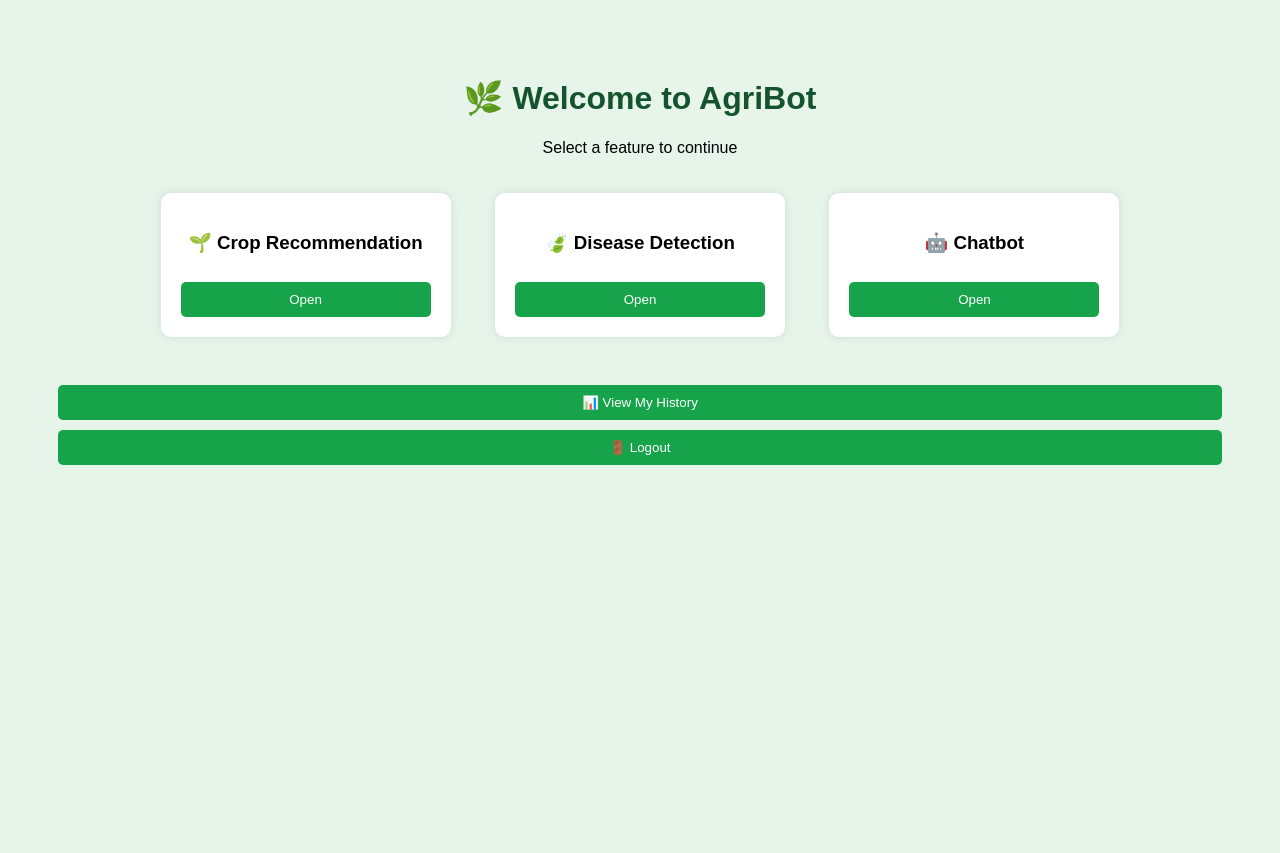
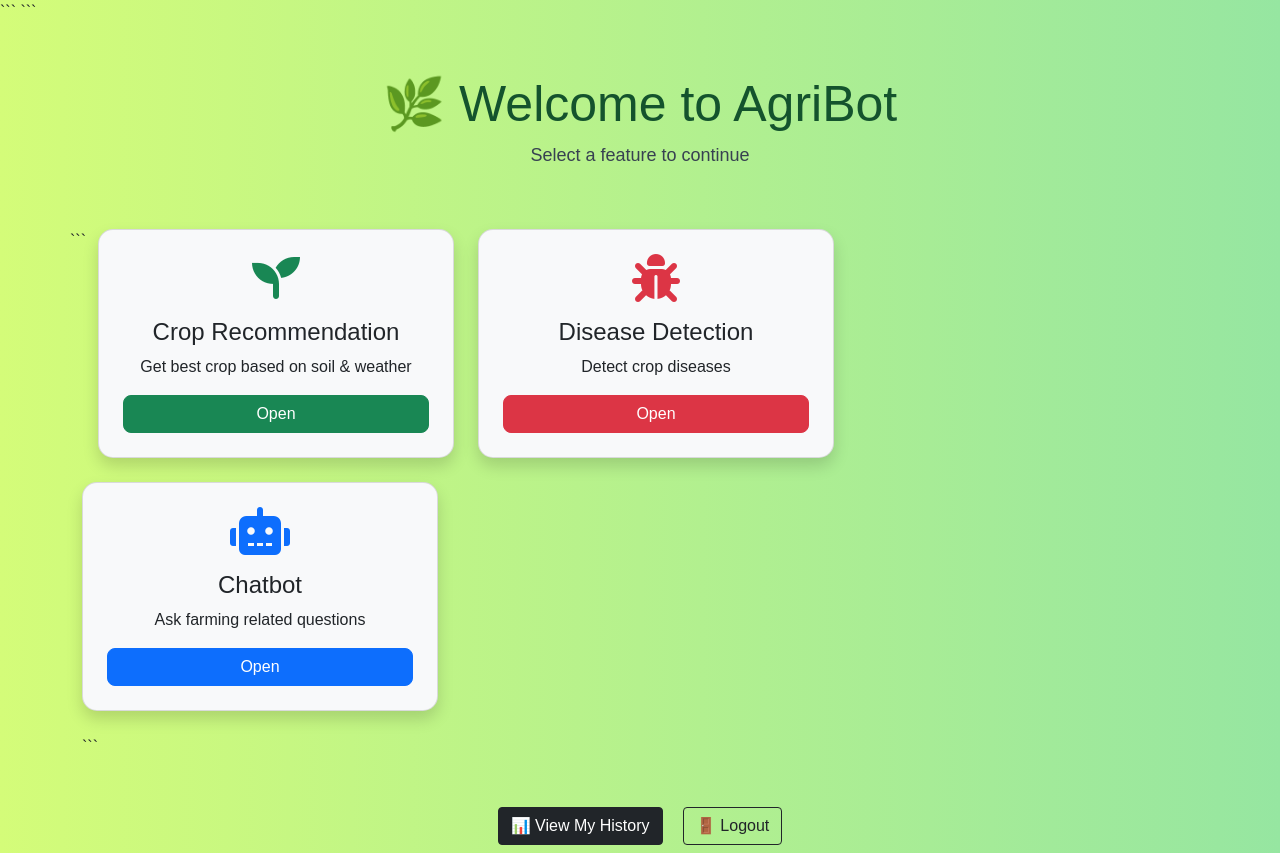
Before and after one commit to Priyanshi074/AgriBot-Crop-Recommendation-System, a Django app: page /features/ in a window 1280 px wide. Before the commit the page ends 465 px from the top, so only its background shows below. Run offline with Django 5.2, Linux system fonts and the light colour scheme; the visitor is signed in with stand-in values (Sample User, id 1); parts of the project's set-up code (start-up, migrations or seed data) failed here and were passed over.

Commit message:
Added env variables, improved security, updated project

````diff
--- a/agri_project/crop_app/views.py
+++ b/agri_project/crop_app/views.py
@@ -69,8 +69,8 @@
     return render(request, 'features.html')
 # ---------------- CONFIG ----------------
 
-API_KEY = "YOUR_API_KEY"
-
+# API_KEY = "YOUR_API_KEY"
+API_KEY = os.getenv("API_KEY")
 CITY_TO_STATE = {
     "delhi": "delhi",
     "mumbai": "maharashtra",
--- a/agri_project/templates/features.html
+++ b/agri_project/templates/features.html
@@ -1,4 +1,4 @@
-<!DOCTYPE html>
+{% comment %} <!DOCTYPE html>
 <html>
 <head>
     <title>AgriBot Features</title>
@@ -65,4 +65,118 @@
 <a href="/logout/"><button>🚪 Logout</button></a>
 
 </body>
+</html> {% endcomment %}
+
+
+<!DOCTYPE html>
+
+<html>
+<head>
+    <title>AgriBot Features</title>
+
+```
+<!-- Bootstrap -->
+<link href="https://cdn.jsdelivr.net/npm/bootstrap@5.0.2/dist/css/bootstrap.min.css" rel="stylesheet">
+
+<!-- Icons -->
+<link href="https://cdnjs.cloudflare.com/ajax/libs/font-awesome/6.0.0/css/all.min.css" rel="stylesheet">
+
+<style>
+    body {
+        margin: 0;
+        font-family: Arial, sans-serif;
+        background: linear-gradient(to right, #d4fc79, #96e6a1);
+    }
+
+    .header {
+        text-align: center;
+        padding: 50px 20px 20px;
+    }
+
+    .header h1 {
+        color: #14532d;
+        font-size: 50px;
+    }
+
+    .header p {
+        color: #374151;
+        font-size: 18px;
+    }
+
+    .card {
+        border-radius: 15px;
+        transition: 0.3s;
+    }
+
+    .card:hover {
+        transform: translateY(-8px);
+    }
+
+    .custom-btn {
+        border-radius: 8px;
+    }
+
+    .bottom-buttons {
+        text-align: center;
+        margin-top: 40px;
+    }
+</style>
+```
+
+</head>
+
+<body>
+
+<div class="header">
+    <h1>🌿 Welcome to AgriBot</h1>
+    <p>Select a feature to continue</p>
+</div>
+
+<div class="container mt-4">
+    <div class="row text-center">
+
+```
+    <!-- Crop -->
+    <div class="col-md-4 mb-4">
+        <div class="card p-4 shadow bg-light">
+            <i class="fas fa-seedling fa-3x text-success mb-3"></i>
+            <h4>Crop Recommendation</h4>
+            <p>Get best crop based on soil & weather</p>
+            <a href="/crop/" class="btn btn-success custom-btn">Open</a>
+        </div>
+    </div>
+
+    <!-- Disease -->
+    <div class="col-md-4 mb-4">
+        <div class="card p-4 shadow bg-light">
+            <i class="fas fa-bug fa-3x text-danger mb-3"></i>
+            <h4>Disease Detection</h4>
+            <p>Detect crop diseases</p>
+            <a href="/disease/" class="btn btn-danger custom-btn">Open</a>
+        </div>
+    </div>
+
+    <!-- Chat -->
+    <div class="col-md-4 mb-4">
+        <div class="card p-4 shadow bg-light">
+            <i class="fas fa-robot fa-3x text-primary mb-3"></i>
+            <h4>Chatbot</h4>
+            <p>Ask farming related questions</p>
+            <a href="/chat/" class="btn btn-primary custom-btn">Open</a>
+        </div>
+    </div>
+
+</div>
+```
+
+</div>
+
+<!-- Bottom Buttons -->
+
+<div class="bottom-buttons">
+    <a href="/dashboard/" class="btn btn-dark m-2">📊 View My History</a>
+    <a href="/logout/" class="btn btn-outline-dark m-2">🚪 Logout</a>
+</div>
+
+</body>
 </html>
````
Also changed, not shown: agri_project/agri_project/settings.py (+5 -10 lines), 1 other file.
